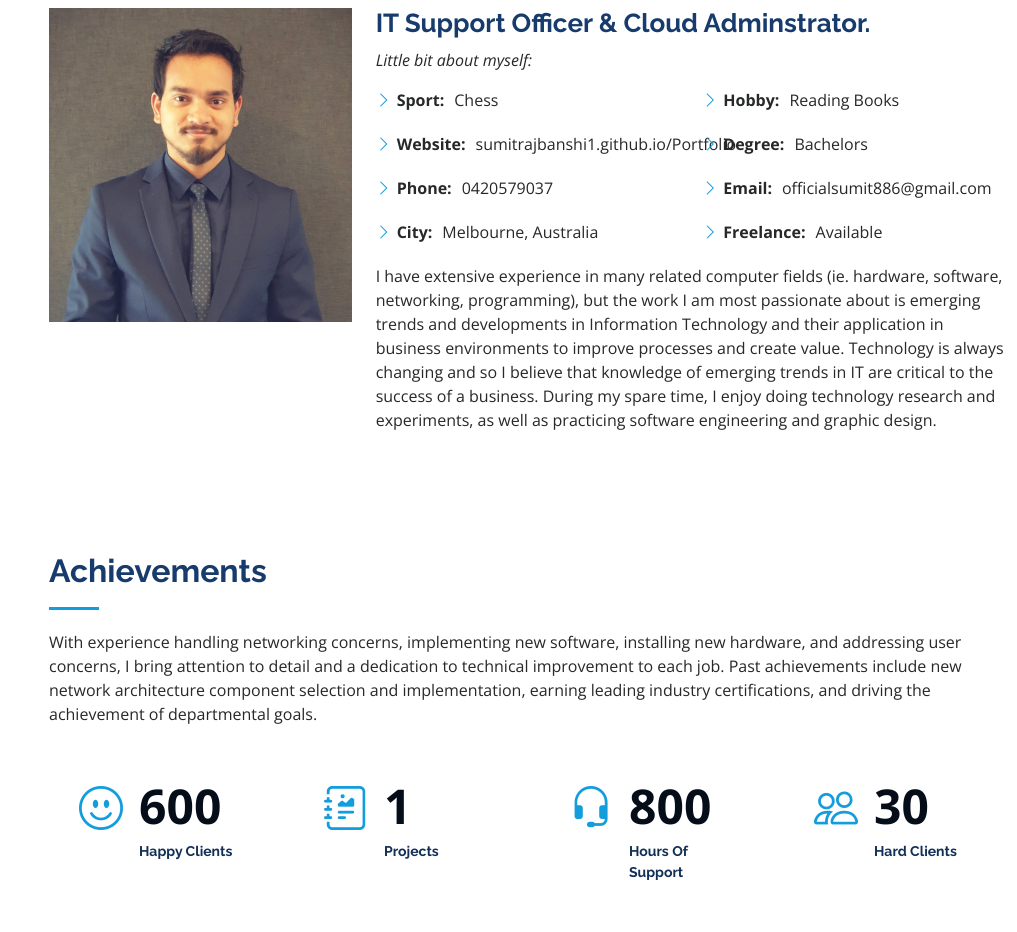
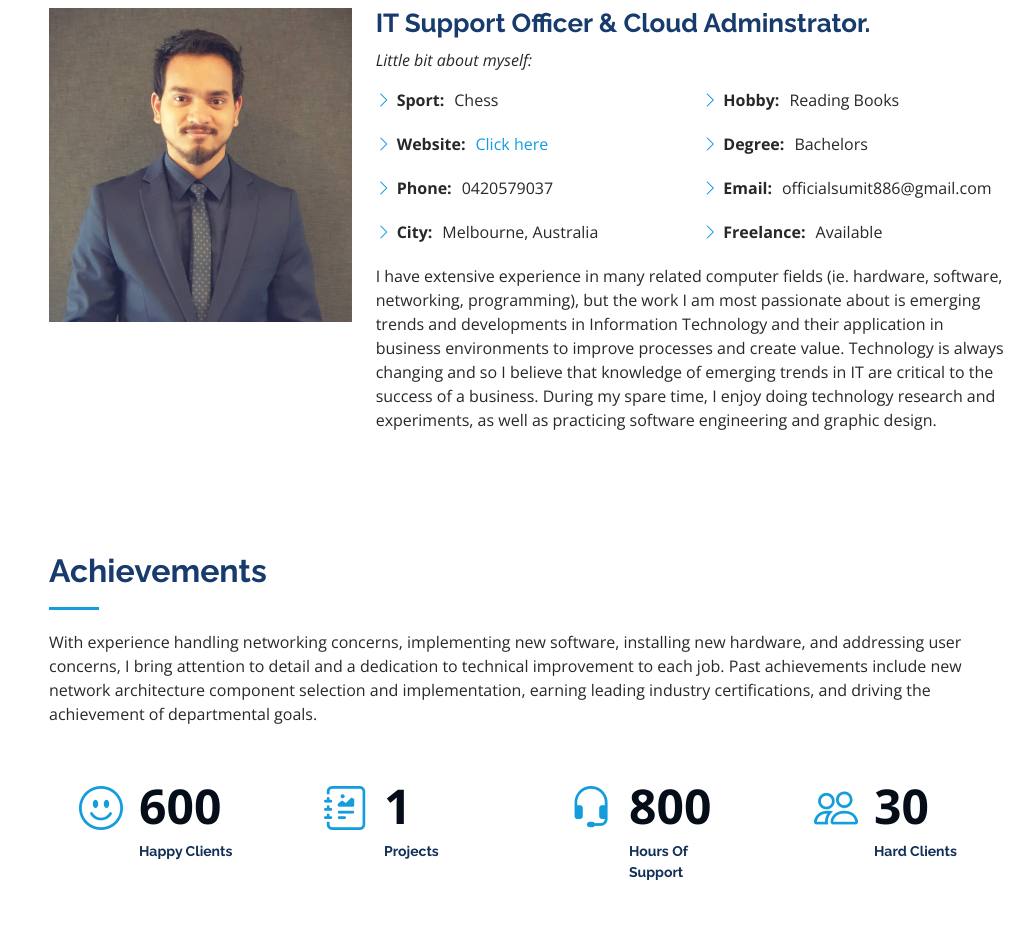
Before and after one commit to sumitrajbanshi1/sumitrajbanshi1.github.io, a plain HTML site: page portfolio/index.html in a window 1280 px wide. Shown: the part 1080-2012 px from the top of the page, without its empty margins (263-1280 px from the left). Drawn offline with nearby package versions, Linux system fonts and the light colour scheme.

Commit message:
Update index.html

```diff
--- a/portfolio/index.html
+++ b/portfolio/index.html
@@ -108,7 +108,7 @@
                 <ul>
                   <li><i class="bi bi-chevron-right"></i> <strong>Sport:</strong> <span>Chess</span></li>
                   <li><i class="bi bi-chevron-right"></i> <strong>Website:</strong>
-                    <span>sumitrajbanshi1.github.io/Portfolio</span>
+                    <span><a href="https://">Click here</a></span>
                   </li>
                   <li><i class="bi bi-chevron-right"></i> <strong>Phone:</strong> <span>0420579037</span></li>
                   <li><i class="bi bi-chevron-right"></i> <strong>City:</strong> <span>Melbourne, Australia</span></li>
```
